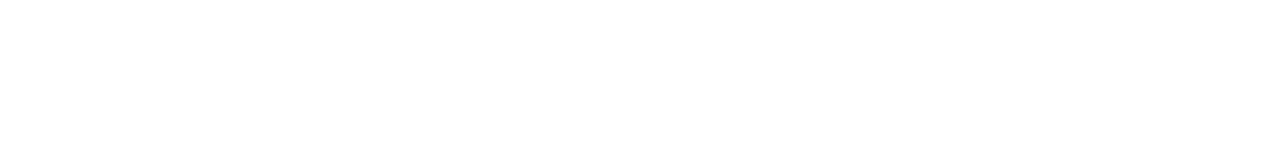
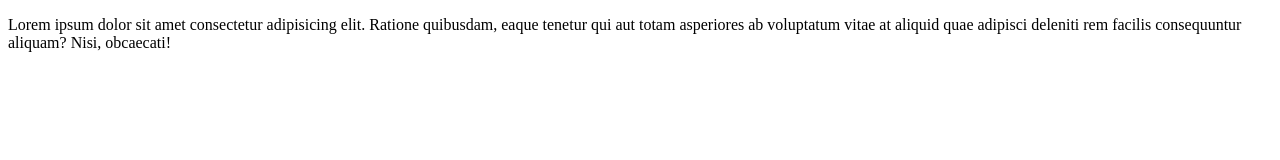
Before and after one commit to Hemagrow/oct-22, a plain HTML site: page index.html in a window 1280 px wide. Drawn offline with Linux system fonts and the light colour scheme.

Commit message:
para add

```diff
--- a/index.html
+++ b/index.html
@@ -1,11 +1,17 @@
 <!DOCTYPE html>
 <html lang="en">
+
 <head>
     <meta charset="UTF-8">
     <meta name="viewport" content="width=device-width, initial-scale=1.0">
     <title>Document</title>
 </head>
+
 <body>
+    <p>Lorem ipsum dolor sit amet consectetur adipisicing elit. Ratione quibusdam, eaque tenetur qui aut totam
+        asperiores ab voluptatum vitae at aliquid quae adipisci deleniti rem facilis consequuntur aliquam? Nisi,
+        obcaecati!</p>
 
 </body>
+
 </html>
```
